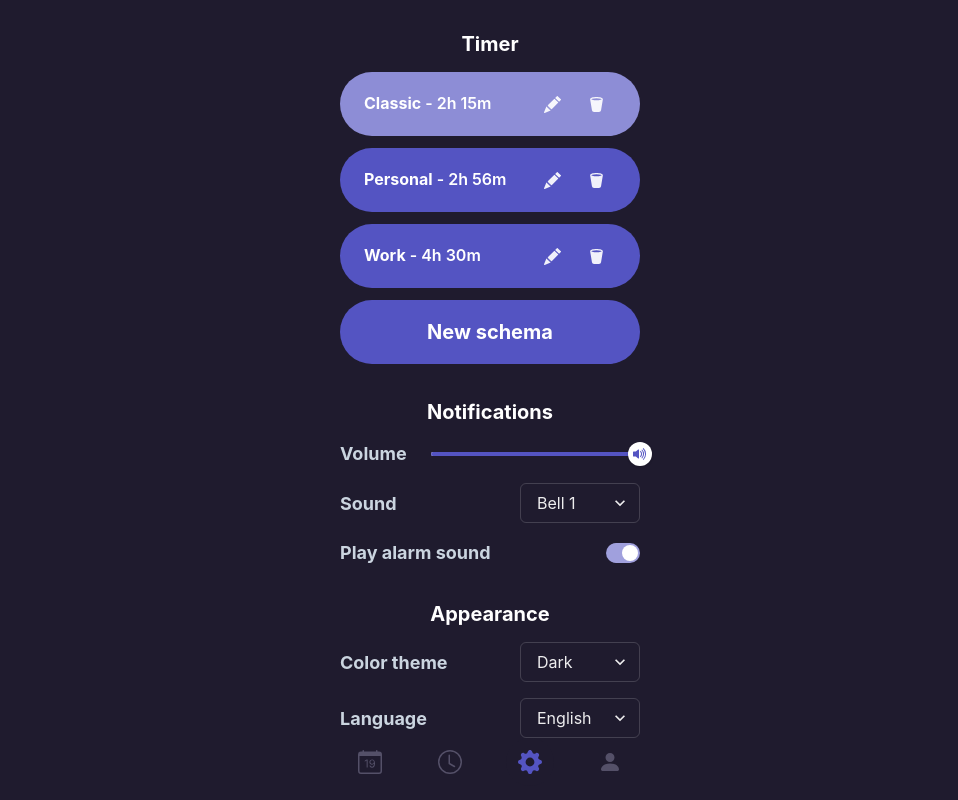
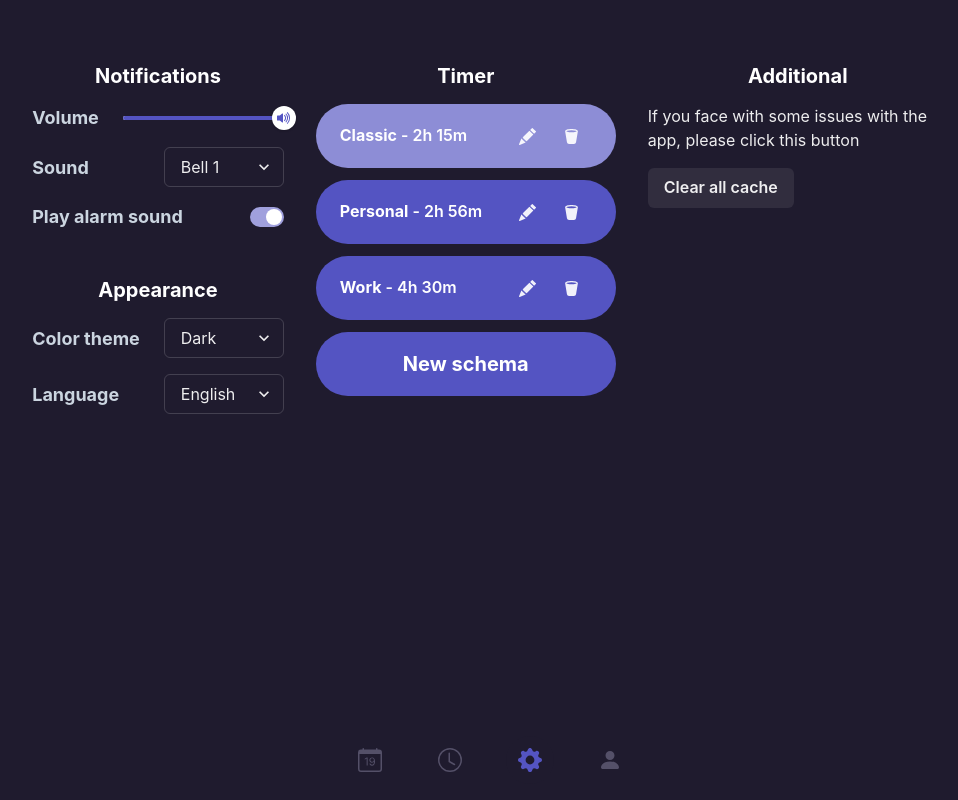
Before and after one commit to nborzunov/finity, a React (Vite) app: page /settings in a window 1280 px wide. Shown: the whole page, without its empty margins (150-1108 px from the left). Built offline with nearby package versions, Linux system fonts and the light colour scheme.

Commit message:
Fixed timer bugs

```diff
--- a/src/App.tsx
+++ b/src/App.tsx
@@ -50,7 +50,14 @@ function App() {
                         flexDirection="column"
                         py="4"
                     >
-                        <Box alignItems="center" display="flex" flexDirection="column">
+                        <Box
+                            alignItems="center"
+                            display="flex"
+                            flexDirection="column"
+                            maxHeight="calc(100vh - 100px)"
+                            overflowY="auto"
+                            overflowX="hidden"
+                        >
                             <Routes>
                                 <Route element={<Navigate to="pomodoro" replace />} path="/" />
                                 <Route path="pomodoro" element={<Pomodoro />} />
--- a/src/components/Settings/AppearanceSettings/AppearanceSettings.tsx
+++ b/src/components/Settings/AppearanceSettings/AppearanceSettings.tsx
@@ -29,7 +29,7 @@ function AppearanceSettings() {
         }
     }
     return (
-        <Box width="100%" maxWidth="400px">
+        <Box width="100%" maxWidth="300px">
             <SettingsHeading>Appearance</SettingsHeading>
 
             <Stack spacing="4">
--- a/src/components/Settings/NotificationSettings/NotificationSettings.tsx
+++ b/src/components/Settings/NotificationSettings/NotificationSettings.tsx
@@ -50,7 +50,7 @@ function NotificationSettings() {
     }, [form])
 
     return (
-        <Box width="100%" maxWidth="400px">
+        <Box width="100%" maxWidth="300px">
             <SettingsHeading>Notifications</SettingsHeading>
 
             <Stack spacing="4">
--- a/src/components/Settings/Settings.tsx
+++ b/src/components/Settings/Settings.tsx
@@ -1,16 +1,31 @@
-import { Box, Stack } from '@chakra-ui/react'
+import { Box, Button, HStack, Stack, Text } from '@chakra-ui/react'
 import AppearanceSettings from 'components/Settings/AppearanceSettings/AppearanceSettings'
 import NotificationSettings from 'components/Settings/NotificationSettings/NotificationSettings'
 import TimerSettings from 'components/Settings/TimerSettings/TimerSettings'
 
+import SettingsHeading from './SettingsHeading'
+
 function Settings() {
     return (
-        <Box width="100%" minWidth="300px">
-            <Stack spacing="5" display="flex" alignItems="center">
-                <TimerSettings />
-                <NotificationSettings />
-                <AppearanceSettings />
-            </Stack>
+        <Box width="100%" minWidth="300px" mt="8">
+            <HStack spacing="8" alignItems="start">
+                <Stack spacing="8" display="flex" alignItems="center">
+                    <NotificationSettings />
+                    <AppearanceSettings />
+                </Stack>
+                <Stack spacing="8" display="flex" alignItems="center">
+                    <TimerSettings />
+                </Stack>
+                <Stack spacing="8" display="flex" alignItems="center">
+                    <Box width="100%" maxWidth="300px">
+                        <SettingsHeading>Additional</SettingsHeading>
+                        <Text>If you face with some issues with the app, please click this button</Text>
+                        <Button onClick={() => localStorage.clear()} mt="4">
+                            Clear all cache
+                        </Button>
+                    </Box>
+                </Stack>
+            </HStack>
         </Box>
     )
 }
--- a/src/components/Settings/TimerSettings/SchemaDetails.tsx
+++ b/src/components/Settings/TimerSettings/SchemaDetails.tsx
@@ -94,6 +94,7 @@ function SchemaDetails() {
                     if (result) {
                         if (schemaToEdit) {
                             setSchemas((schemas) => schemas.map((schema) => (schema.title === schemaToEdit.title ? schemaToEdit : schema)))
+                            setTimerSchemaChanged(true)
                         }
                         onClose(true)
                         return
--- a/src/hooks/useTimer.ts
+++ b/src/hooks/useTimer.ts
@@ -69,6 +69,10 @@ function useTimer() {
     const [timer, setTimer] = useState<any>(null)
 
     useEffect(() => {
+        if (remainingSeconds === -1) {
+            updateRemainingSecinds()
+        }
+
         getTimer()
 
         if (timerSchemaChanged) {
@@ -80,7 +84,13 @@ function useTimer() {
         }
     }, [isPaused, timerSchemaChanged])
 
-    const getTimer = useCallback(() => {
+    async function updateRemainingSecinds() {
+        const currentSession = await getCurrentHookValue<SessionType>(setCurrentSession)
+        const duration = getSessionDuration(currentSession)
+        setRemainingSeconds(duration)
+    }
+
+    const getTimer = useCallback(async () => {
         if (timer && isPaused) {
             clearInterval(timer)
             setTimer(null)
@@ -167,11 +177,11 @@ function useTimer() {
     function getSessionDuration(sessionType: SessionType): number {
         switch (sessionType) {
             case SessionType.Pomodoro:
-                return 5 || schema.pomodoroDuration * 1
+                return schema.pomodoroDuration * 60
             case SessionType.ShortBreak:
-                return 5 || schema.shortBreakDuration * 1
+                return schema.shortBreakDuration * 60
             case SessionType.LongBreak:
-                return 5 || schema.longBreakDuration * 1
+                return schema.longBreakDuration * 60
         }
     }
     function getFormattedTime(): string {
--- a/src/store/atoms.ts
+++ b/src/store/atoms.ts
@@ -30,7 +30,7 @@ export const timerCurrentSessionState = atom<SessionType>({
 
 export const timerRemainingSecondsState = atom<number>({
     key: 'timerRemainingSecondsState',
-    default: 1,
+    default: -1,
     effects: [localStorageEffect('remaining_seconds')],
 })
 
```
